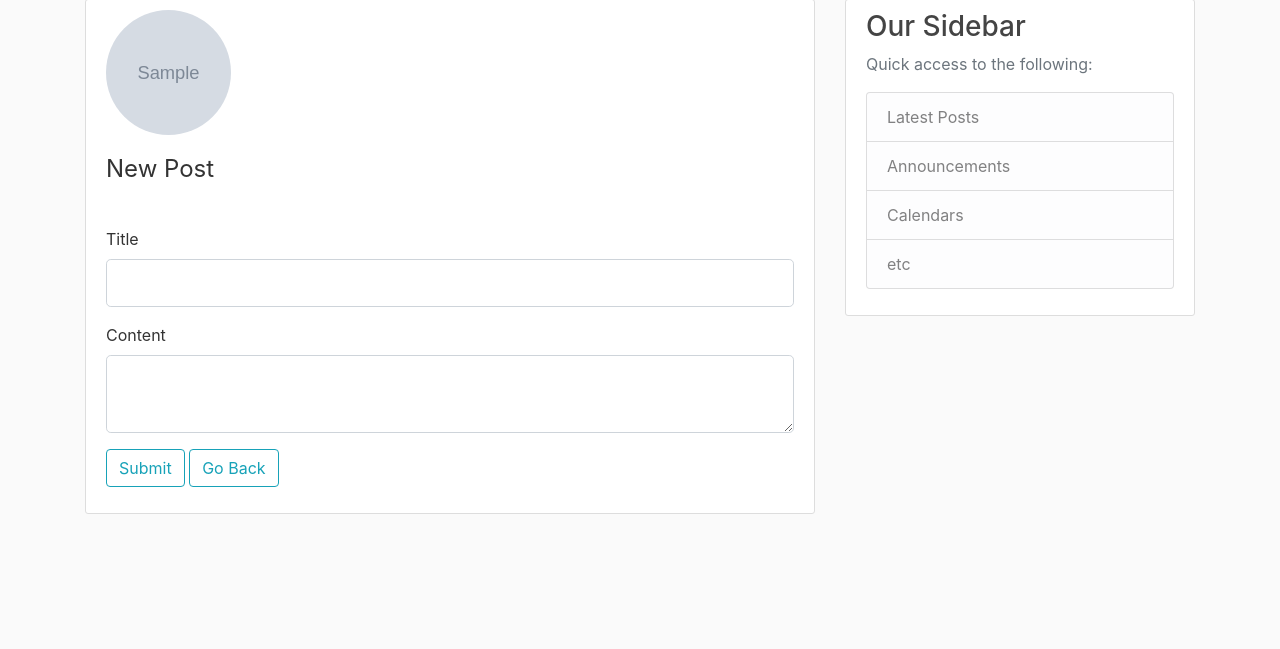
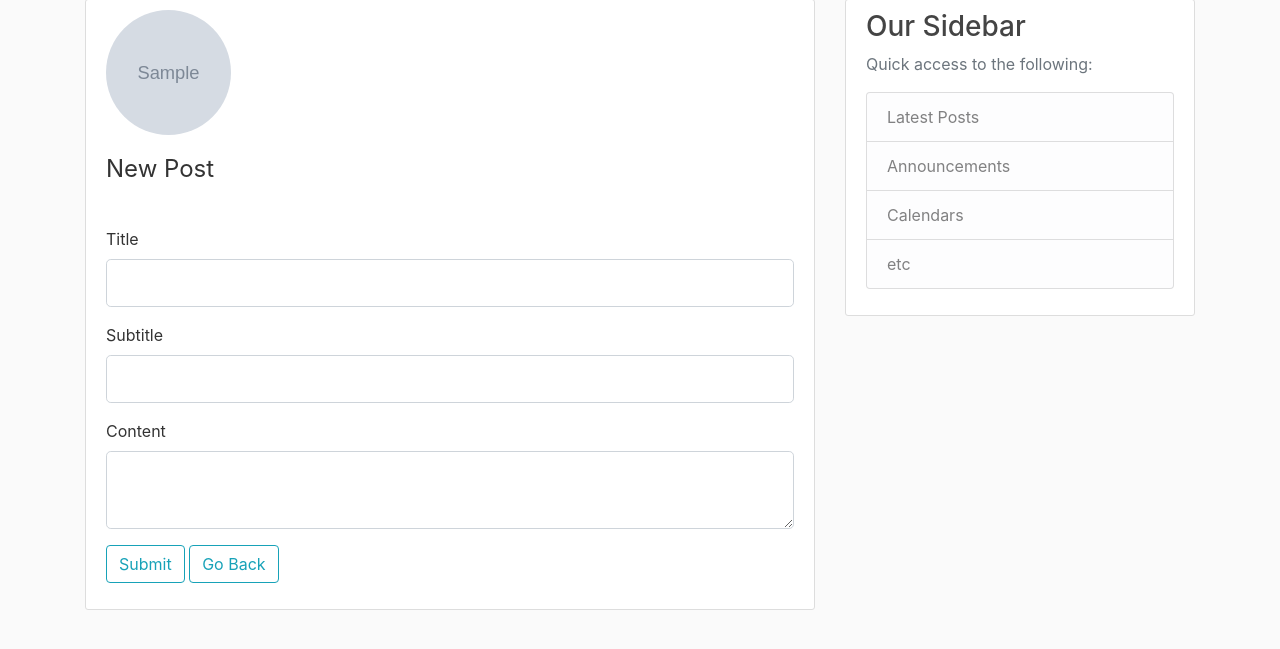
Before and after one commit to Samantha-Kwok/Flask_Website_Productivly, a Python web app: template templates/create_post.html in a window 1280 px wide. Shown: the part 81-730 px from the top of the page. Run offline with Jinja, Linux system fonts and the light colour scheme; the template is opened without the code that fills it: most values are stand-ins (such as "Sample title", 1, 10 or a date in 2020); grey boxes marked "Sample" are stand-in pictures; form fields are guessed from the names that the template uses; some libraries are stand-ins or nearby versions.

Commit message:
Update create_post.html

```diff
--- a/templates/create_post.html
+++ b/templates/create_post.html
@@ -27,6 +27,19 @@
             {% endif %}
         </div>
         <div class="form-group">
+            {{form.subtitle.label(class="form-control-label")}}
+            {% if form.subtitle.errors %}
+                {{form.subtitle(class="form-control form-control-lg is-invalid")}}
+                <div class="invalid-feedback">
+                {% for error in form.subtitle.errors %}
+                    <span>{{ error }}</span>
+                {% endfor %}
+                </div>
+            {% else %}
+                {{form.subtitle(class="form-control form-control-lg")}}
+            {% endif %}
+        </div>
+        <div class="form-group">
             {{form.content.label(class="form-control-label")}}
             {% if form.content.errors %}
                 {{form.content(class="form-control form-control-lg is-invalid")}}
```
